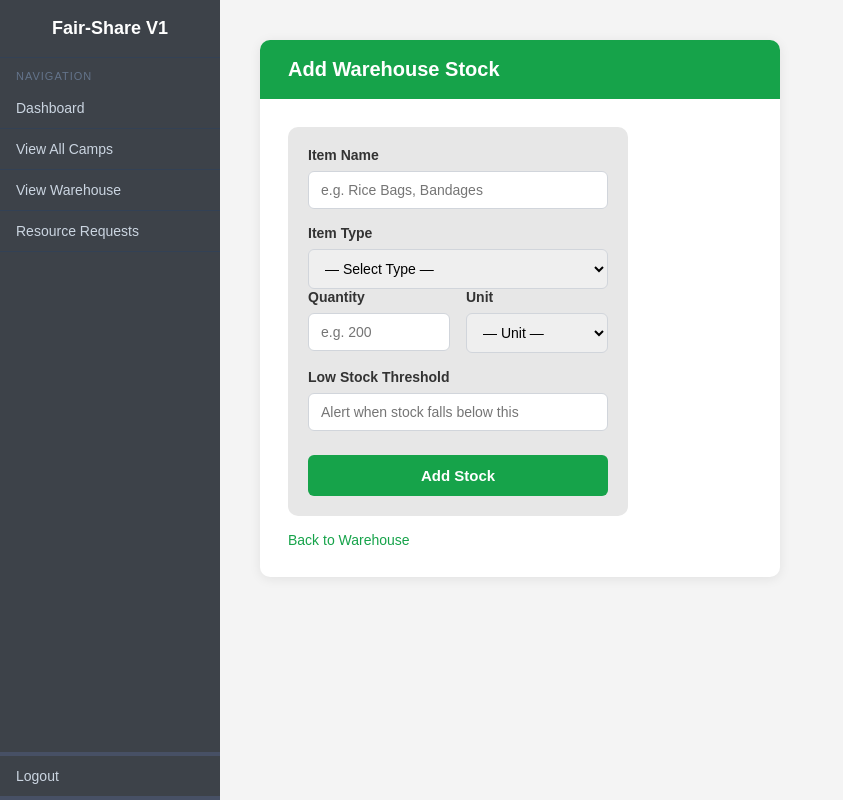
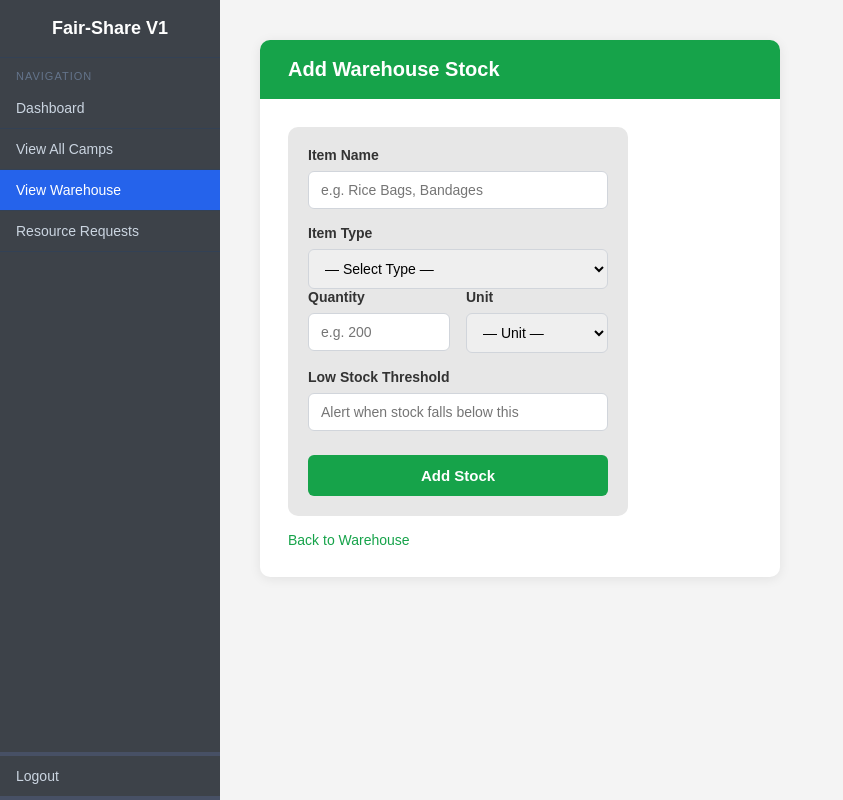
Before and after one commit to Vrutik-0/Fair-Share-Disaster_Relief_System, a Flask app: page /warehouse/add in a window 1280 px wide. Shown: the whole page, without its empty margins (0-843 px from the left). Run offline with Flask 3, Linux system fonts and the light colour scheme; the visitor is signed in with stand-in values (Sample User, id 1).

Commit message:
Frontend Fix

```diff
--- a/templates/warehouse/add_inventory.html
+++ b/templates/warehouse/add_inventory.html
@@ -86,7 +86,7 @@
         <div class="sidebar-section-title">Navigation</div>
         <a href="{{ url_for('adminBoard') }}" class="sidebar-link">Dashboard</a>
         <a href="/camps" class="sidebar-link">View All Camps</a>
-        <a href="{{ url_for('warehouse_view') }}" class="sidebar-link">View Warehouse</a>
+        <a href="{{ url_for('warehouse_view') }}" class="sidebar-link active">View Warehouse</a>
         <a href="{{ url_for('admin_requests') }}" class="sidebar-link">Resource Requests</a>
         <div class="sidebar-bottom">
             <a href="/logout" class="sidebar-link">Logout</a>
```
